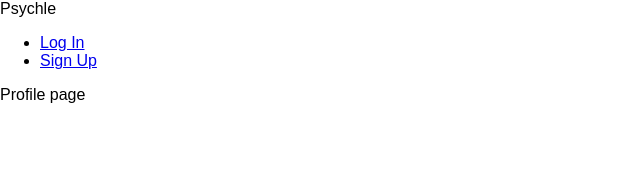
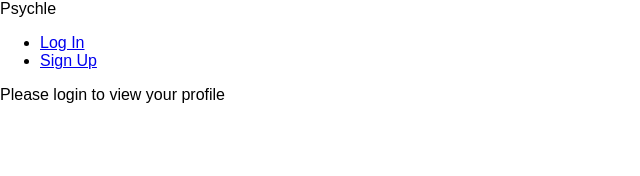
Before and after one commit to jonnyacl/Psychle, a React (Create React App) app: page /profile in a window 1280 px wide. Shown: the top 176 px of the page, without its empty margins (0-640 px from the left). Built offline with nearby package versions, Linux system fonts and the light colour scheme.

Commit message:
added auth props to pages

```diff
--- a/src/components/BikeBuilder.js
+++ b/src/components/BikeBuilder.js
@@ -1,11 +1,29 @@
 import React, { Component } from 'react';
 import PropTypes from 'prop-types';
+import { connect } from 'react-redux';
 
-export default class BikeBuilder extends Component {
+class BikeBuilder extends Component {
 
-        render() {
-            return (
-                <div>Bike Builder</div>
-            )
-        }
+    render() {
+
+        const { isAuthenticated } = this.props.auth;
+
+        return (
+            <div>{isAuthenticated ? 'Bike Builder' : 'Please login to build your bike!'}</div>
+        )
     }
+}
+
+const { object, func } = PropTypes;
+
+BikeBuilder.propTypes = {
+    auth: object.isRequired,
+}
+
+const mapStateToProps = (state) => {
+    return {
+        auth: state.auth
+    }
+}
+
+export default connect(mapStateToProps, {})(BikeBuilder);
--- a/src/components/Profile.js
+++ b/src/components/Profile.js
@@ -1,11 +1,31 @@
 import React, { Component } from 'react';
 import PropTypes from 'prop-types';
+import { connect } from 'react-redux';
 
-export default class Profile extends Component {
+class Profile extends Component {
 
     render() {
+
+        const { isAuthenticated } = this.props.auth;
+
         return (
-            <div>Profile page</div>
+
+            <div>{isAuthenticated ? 'Profile page': 'Please login to view your profile'}</div>
         )
     }
+
 }
+
+const { object, func } = PropTypes;
+
+Profile.propTypes = {
+    auth: object.isRequired,
+}
+
+const mapStateToProps = (state) => {
+    return {
+        auth: state.auth
+    }
+}
+
+export default connect(mapStateToProps, {})(Profile);
```
